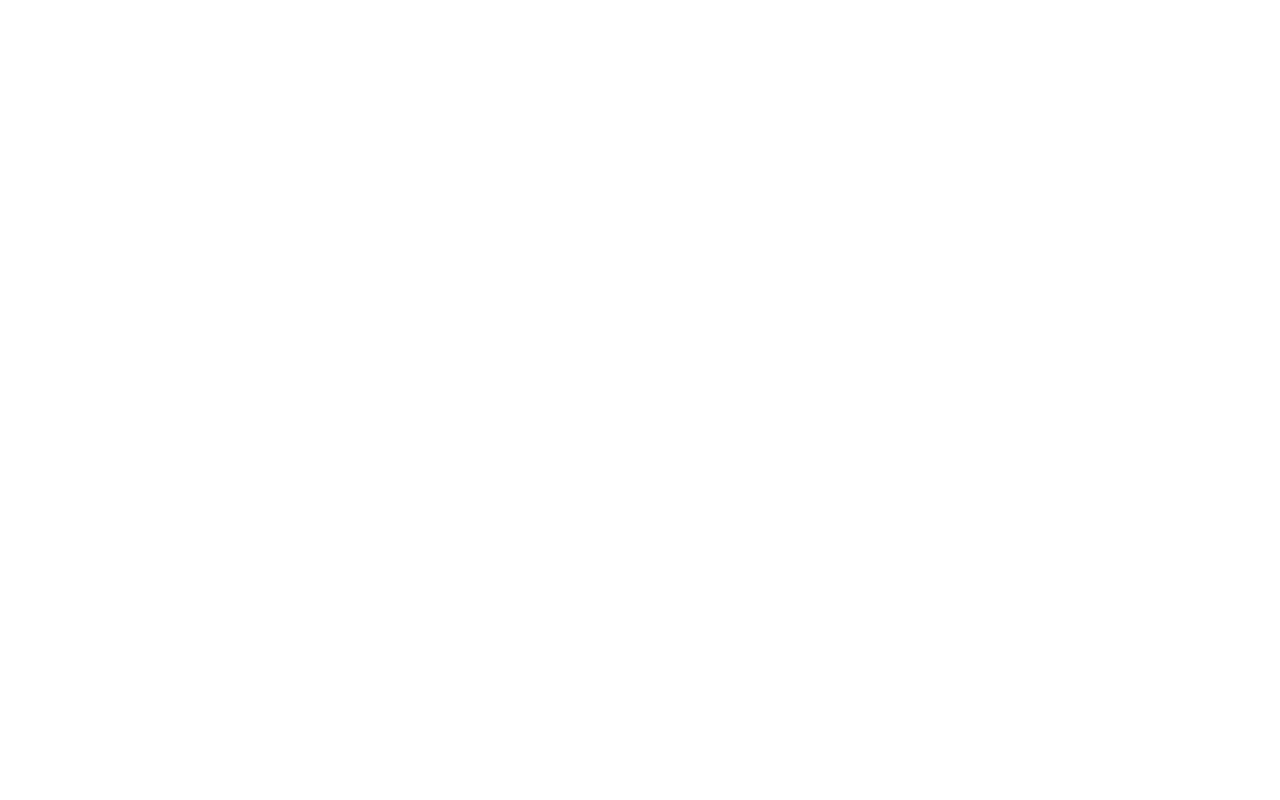
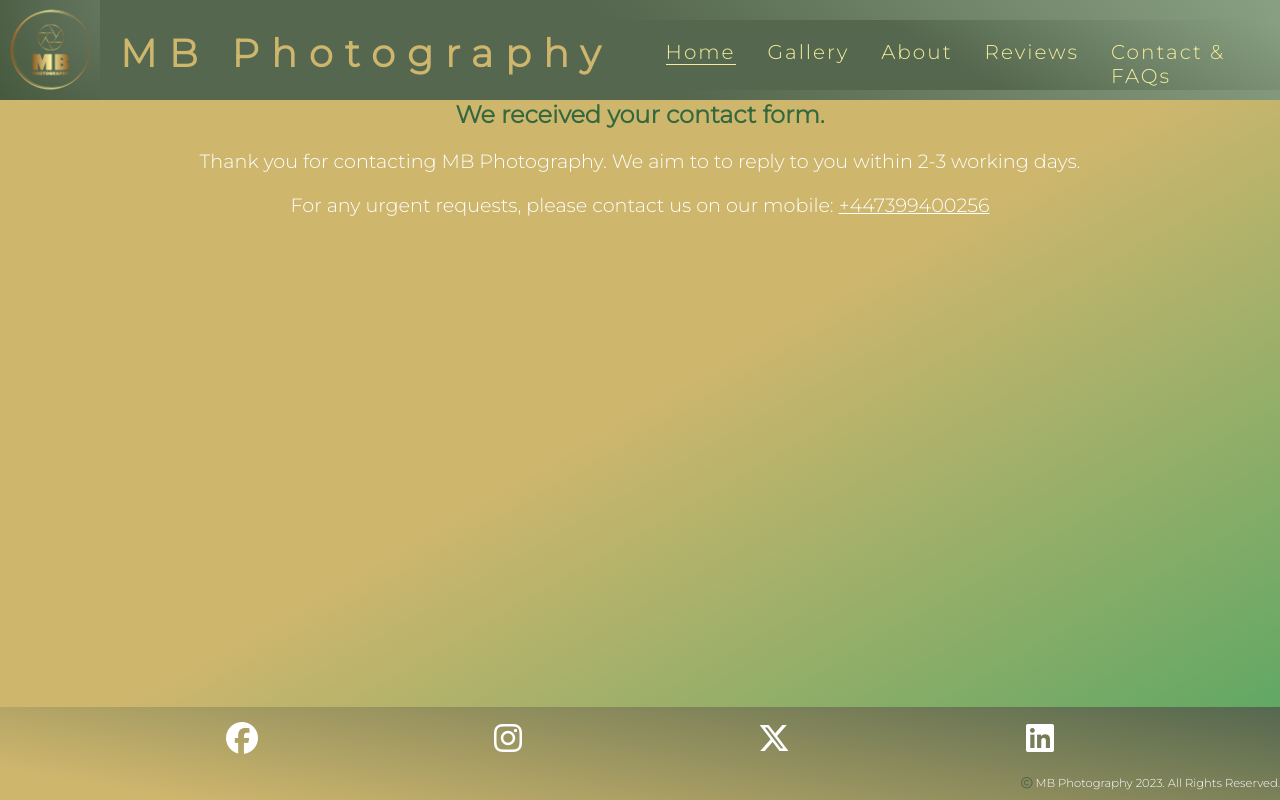
Before and after one commit to mikel072889/mb-photography-project1, a plain HTML site: page received-form.html in a window 1280 px wide. Drawn offline with Linux system fonts and the light colour scheme.

Commit message:
Add main content to the received-form html file

```diff
--- a/received-form.html
+++ b/received-form.html
@@ -0,0 +1,89 @@
+<!DOCTYPE html>
+<html lang="en">
+<head>
+    <meta charset="UTF-8">
+    <meta http-equiv="X-UA-Compatible" content="IE=edge">
+    <meta name="viewport" content="width=device-width, initial-scale=1.0">
+    <!-- Meta tags for search engines -->
+    <meta name="description"
+        content="MB Photography. Photography service in Manchester, United Kingdom.
+        Wedding photography, events photography, birthdays, special occasions,
+        portrait photography, travel photography">
+    <meta name="keywords" content="photography, wedding, events, birthdays, special occassions, photos,
+        photographers, Manchester, United Kingdom, portraits, pictures">
+    <!-- Title -->
+    <title>MB Photography</title>
+    <!-- Favicon -->
+    <link rel="apple-touch-icon" sizes="180x180" href="assets/favicon/apple-touch-icon.png">
+    <link rel="icon" type="image/png" sizes="32x32" href="assets/favicon/favicon-32x32.png">
+    <link rel="icon" type="image/png" sizes="16x16" href="assets/favicon/favicon-16x16.png">
+    <link rel="manifest" href="assets/favicon/site.webmanifest">
+    <!-- Stylesheet -->
+    <link rel="stylesheet" href="assets/css/style.css">
+</head>
+<body>
+    <!-- Header -->
+    <header>
+        <a href="index.html"><img id="mb-logo" src="assets/images/MB-Photography-Logo-4.webp"
+            alt="A logo of MB Photography"></a>
+        <h1 id="logo-text">MB Photography</h1>
+        <!-- Toggle menu -->
+        <input type="checkbox" id="toggle-menu" name="toggle-menu">
+        <label for="toggle-menu" class="toggle-menu-label"><i class="fa-solid fa-bars"
+            style="color: #ceb66d;"></i></label>
+        <nav>
+            <ul id="menu">
+                <li><a href="index.html" class="active-page">Home</a></li>
+                <li><a href="gallery.html">Gallery</a></li>
+                <li><a href="about.html">About</a></li>
+                <li><a href="reviews.html">Reviews</a></li>
+                <li><a href="contacts.html">Contact & FAQs</a></li>
+            </ul>
+        </nav>
+    </header>
+
+    <!-- Main Content-->
+    <main>
+        <h1>We received your contact form.</h1>
+            <p>Thank you for contacting MB Photography. We aim to to reply to you within 2-3 working days.</p>
+
+            <p>For any urgent requests, please contact us on our mobile:
+                <a href="tel:+447399400256"> +447399400256</a>
+            </p>
+    </main>
+
+    <!-- Footer -->
+    <footer>
+        <div id="main-footer">
+            <div id="footer-social-media">
+                <h4 class="footer-heading">Follow us on Social Media</h4>
+                <ul id="social-media">
+                    <li><a href="https://www.facebook.com/" target="_blank" rel="noopener"
+                        aria-label="Visit our Facebook Page (opens in a new tab)">
+                        <i class="fa-brands fa-facebook" style="color: #ffffff;"></i></a></li>
+                    <li><a href="https://www.instagram.com/" target="_blank" rel="noopener"
+                        aria-label="Visit our Instagram Page (opens in a new tab)">
+                        <i class="fa-brands fa-instagram" style="color: #ffffff;"></i></a></li>
+                    <li><a href="https://www.twitter.com/" target="_blank" rel="noopener"
+                        aria-label="Visit our Twitter Page (opens in a new tab)">
+                        <i class="fa-brands fa-x-twitter" style="color: #ffffff;"></i></a></li>
+                    <li><a href="https://www.linkedin.com/" target="_blank" rel="noopener"
+                        aria-label="Visit our LinkedIn Page (opens in a new tab)">
+                        <i class="fa-brands fa-linkedin" style="color: #ffffff;"></i></a></li>
+                </ul>
+            </div>
+            <div id="footer-contacts">
+                <h4 class="footer-heading footer-heading-contacts">Contacts</h4>
+                <p>mobile #:<a href="tel:+447399400256"> +447399400256</a></p>
+                <p>email:<a href="mailto:mikel_072889@yahoo.com.ph"> mikel_072889@yahoo.com.ph</a></p>
+            </div>
+            <div id="copyright">
+                <p><i class="fa-regular fa-copyright" style="color: #55684f;"></i>
+                 MB Photography 2023. All Rights Reserved.</p>
+            </div>
+        </div>
+    </footer>
+    <!-- Font Awesome kit -->
+    <script src="https://kit.fontawesome.com/f7edcf6c97.js" crossorigin="anonymous"></script>
+</body>
+</html>
```
Also changed, not shown: gallery.html (+2 -2 lines).
